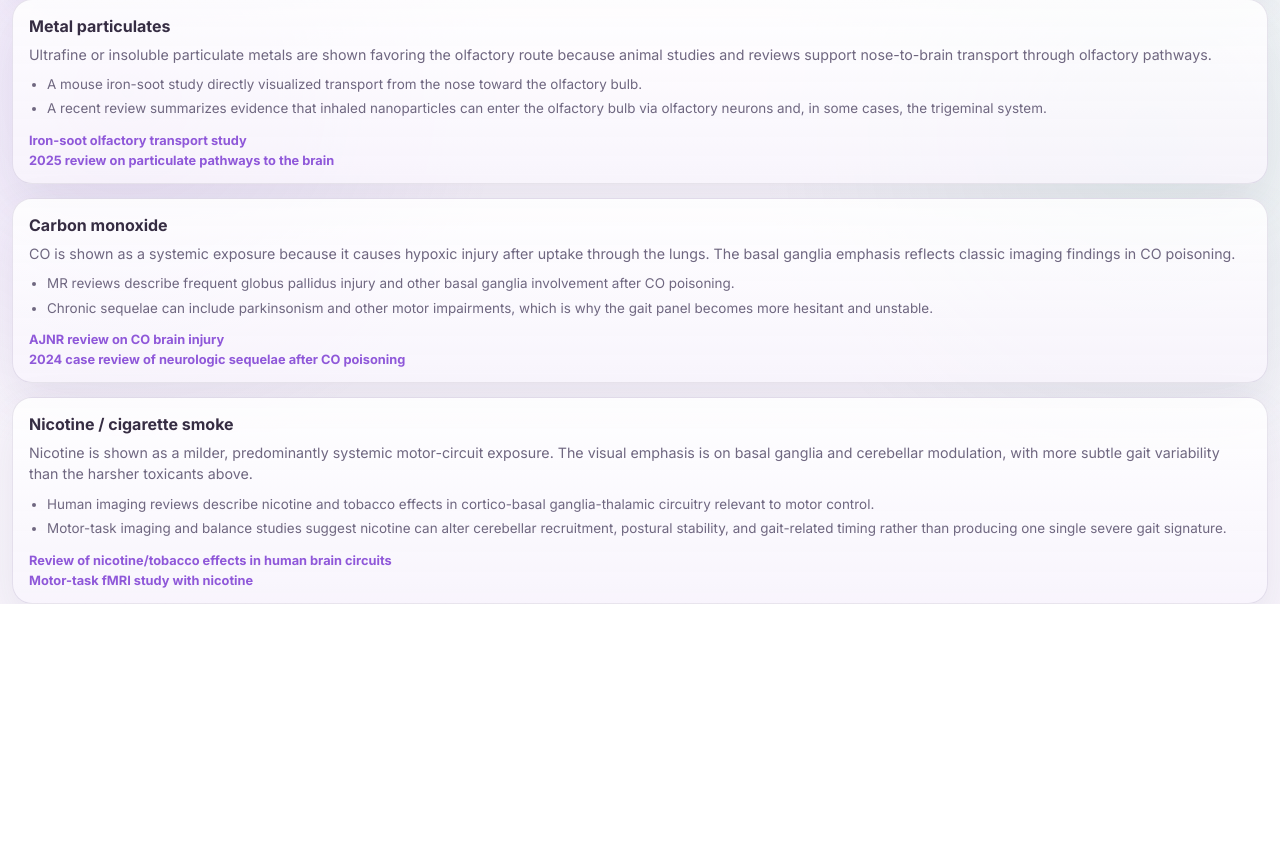
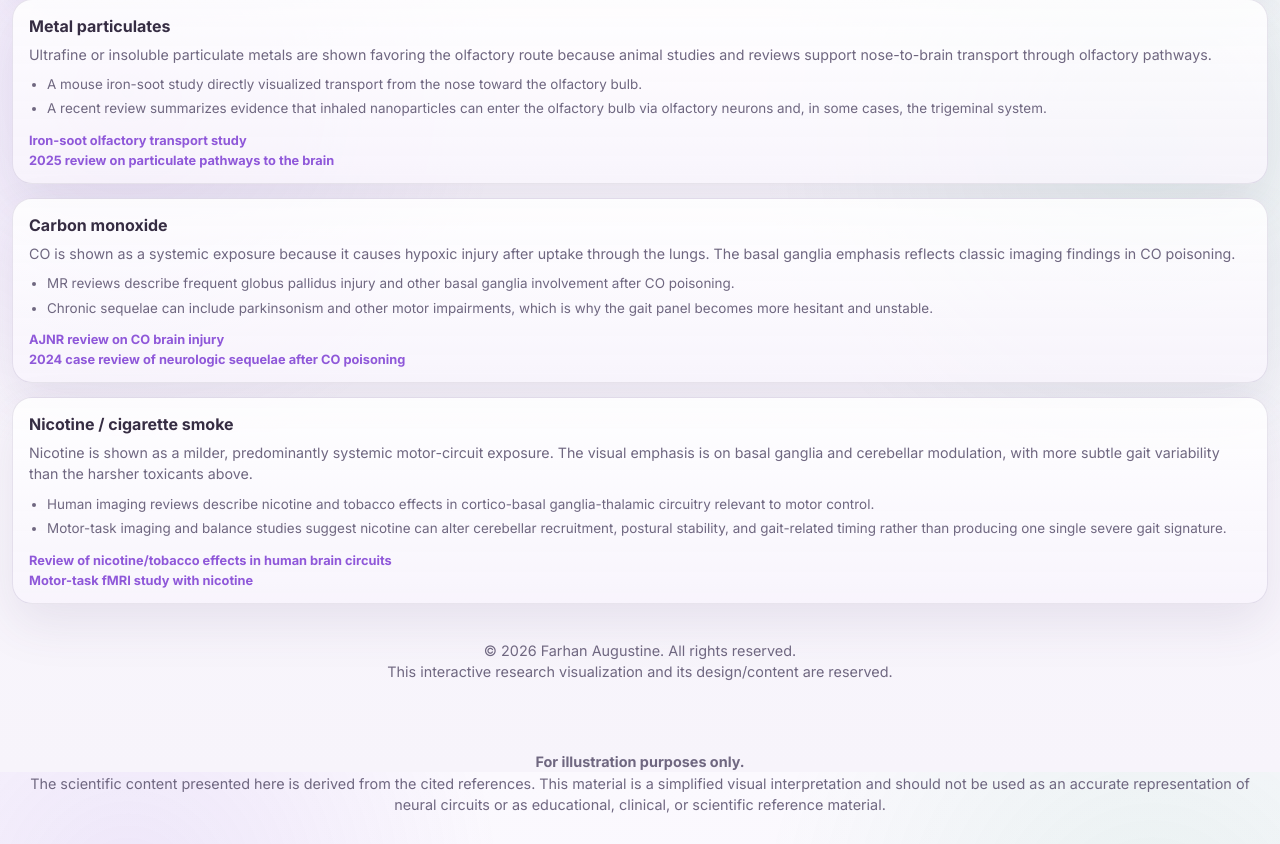
Before and after one commit to farhanaugustine/Gait_Analysis_YOLO, a plain HTML site: page docs/index.html in a window 1280 px wide. Shown: the part 3228-4072 px from the top of the page. Before the commit the page ends 3832 px from the top, so only its background shows below. Drawn offline with Linux system fonts and the light colour scheme.

Commit message:
Add site footer with copyright and disclaimer
Added a footer section with copyright and content information.

```diff
--- a/docs/index.html
+++ b/docs/index.html
@@ -900,6 +900,27 @@
     @keyframes pulseGlow {
       0%, 100% { filter: drop-shadow(0 0 0 rgba(143,88,217,.0)); }
       50% { filter: drop-shadow(0 0 10px rgba(143,88,217,.22)); }
+    }
+
+
+
+    .site-footer {
+      margin-top: 18px;
+      padding: 18px 20px 28px;
+      text-align: center;
+      color: var(--muted);
+      font-size: 0.9rem;
+      line-height: 1.5;
+    }
+
+    .site-footer a {
+      color: var(--toxin);
+      text-decoration: none;
+      font-weight: 700;
+    }
+
+    .site-footer a:hover {
+      text-decoration: underline;
     }
 
     @media (max-width: 1420px) {
@@ -1285,7 +1306,24 @@
         <a class="cite-link" href="https://pmc.ncbi.nlm.nih.gov/articles/PMC3866129/" target="_blank" rel="noopener noreferrer">Motor-task fMRI study with nicotine</a>
       </article>
     </section>
+
+
+    <footer class="site-footer">
+      <div>© 2026 Farhan Augustine. All rights reserved.</div>
+      <div>This interactive research visualization and its design/content are reserved.</div>
+    </footer>
+
   </div>
+
+<footer class="site-footer">
+  <div><strong>For illustration purposes only.</strong></div>
+  <div>
+    The scientific content presented here is derived from the cited references.
+    This material is a simplified visual interpretation and should not be used
+    as an accurate representation of neural circuits or as educational,
+    clinical, or scientific reference material.
+  </div>
+</footer>
 
   <script>
     const state = {
```
